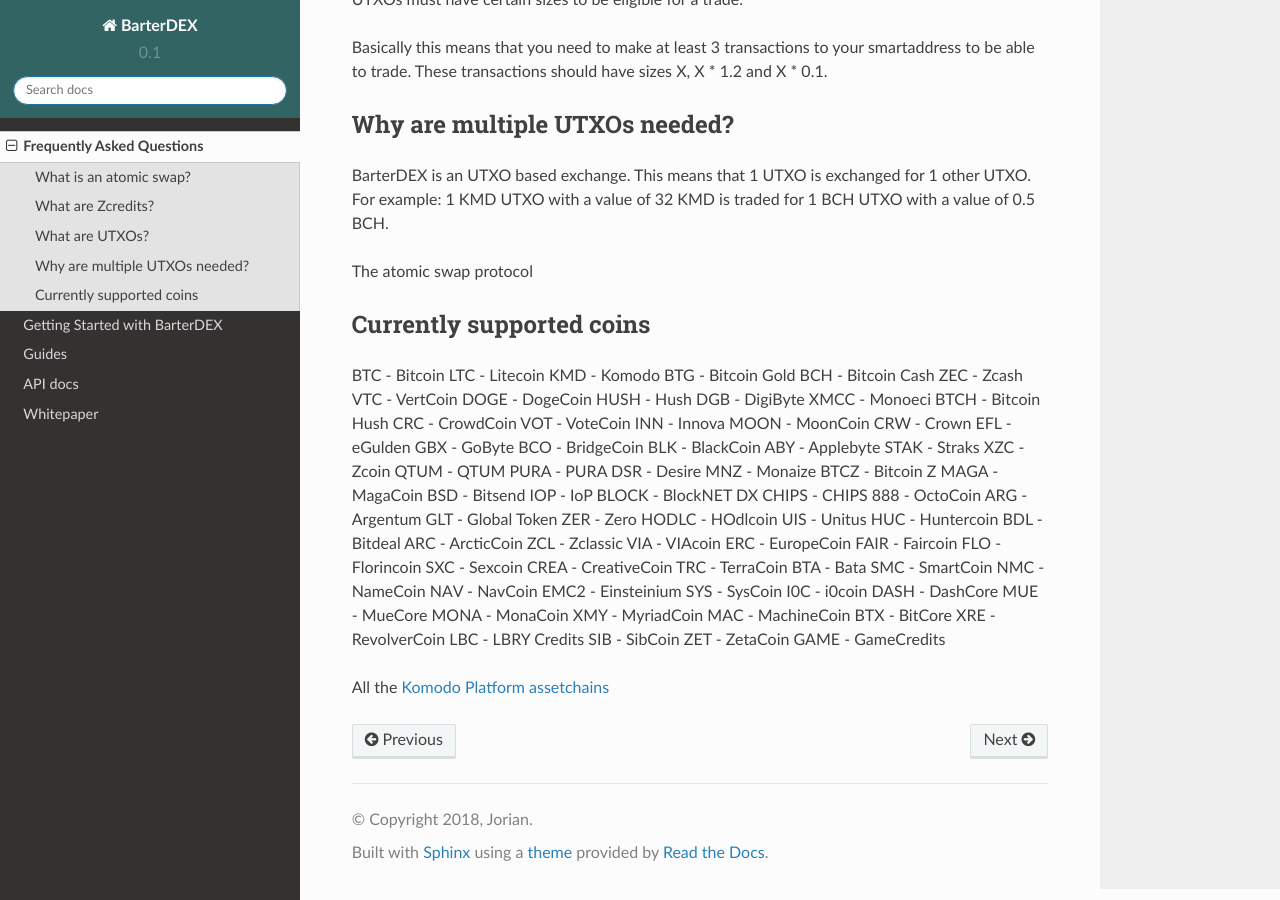
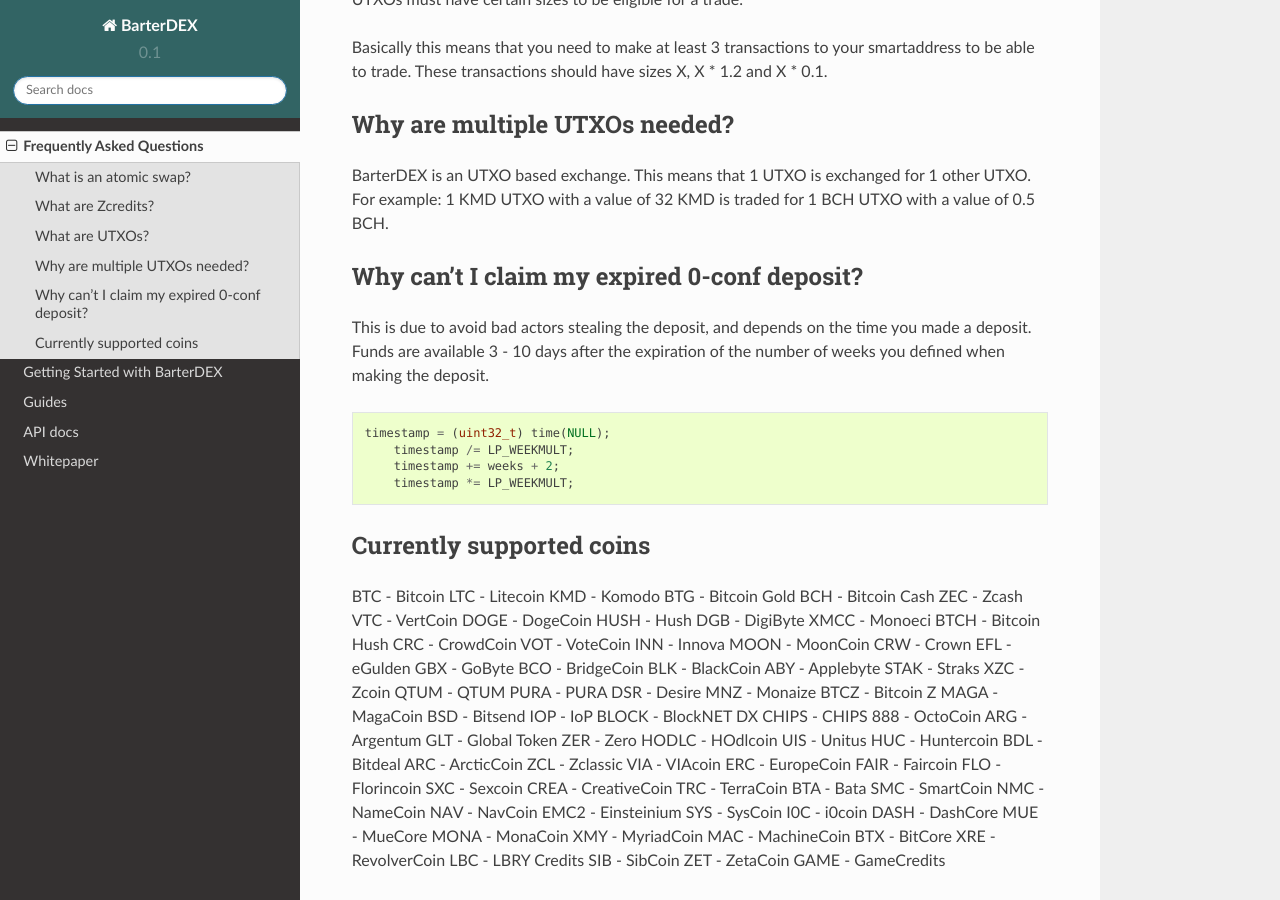
Before and after one commit to jorian/barterdexdocs, a Sphinx documentation site: the page built from docs/source/faq.rst, in a window 1280 px wide and 900 px high, scrolled down 676 px. Built offline with Sphinx 7.4.7 and the Read the Docs theme 2.0.0, drawn with Linux system fonts in a browser that asks for light colours.

Commit message:
zero conf claim question

```diff
--- a/docs/source/faq.rst
+++ b/docs/source/faq.rst
@@ -30,7 +30,19 @@
 
 BarterDEX is an UTXO based exchange. This means that 1 UTXO is exchanged for 1 other UTXO. For example: 1 KMD UTXO with a value of 32 KMD is traded for 1 BCH UTXO with a value of 0.5 BCH.
 
-The atomic swap protocol
+Why can't I claim my expired 0-conf deposit?
+--------------------------------------------
+
+This is due to avoid bad actors stealing the deposit, and depends on the time you made a deposit. Funds are available 3 - 10 days after the expiration of the number of weeks you defined when making the deposit.
+
+.. code-block:: c
+
+   timestamp = (uint32_t) time(NULL);
+       timestamp /= LP_WEEKMULT;
+       timestamp += weeks + 2;
+       timestamp *= LP_WEEKMULT;
+
+
 
 .. _Unspent Transaction Output: http://learnmeabitcoin.com/glossary/utxo
 
--- a/docs/source/guides.rst
+++ b/docs/source/guides.rst
@@ -1,2 +1,8 @@
 Guides
 ======
+
+How to become a marketmaker
+---------------------------
+
+How to claim a 0-conf deposit manually
+--------------------------------------
--- a/docs/source/index.rst
+++ b/docs/source/index.rst
@@ -9,10 +9,6 @@
 - Tier Nolan protocol
 - Decentralized orderbooks
 - Decentralized ordermatching
-
-Whitepaper `explaining the protocol`_
-
-.. _explaining the protocol: :ref:`whitepaper`
 
 .. toctree::
    :maxdepth: 2
```
